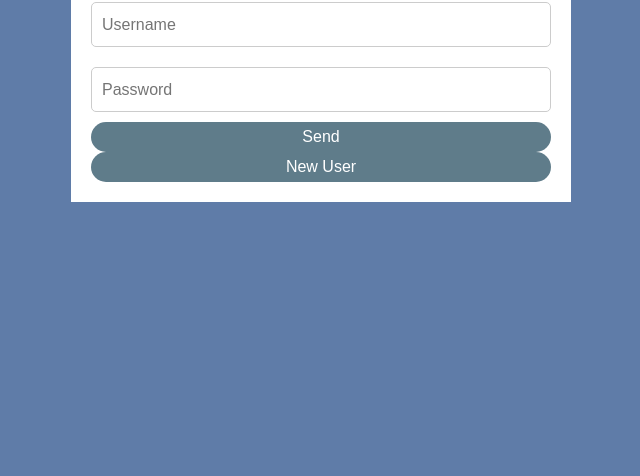
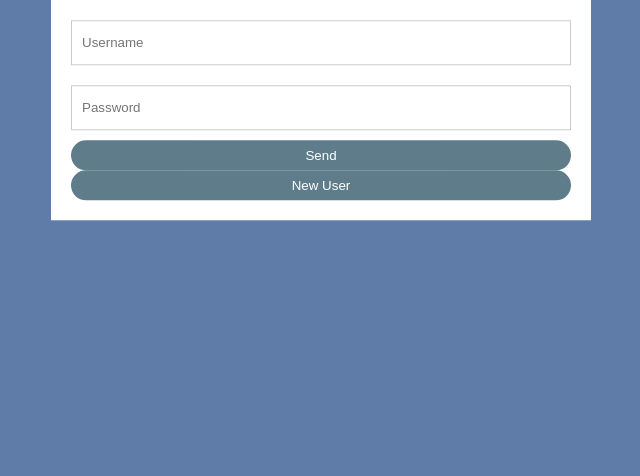
Before and after one commit to DieselCCT/MedicalAppointment, an Electron app: page login.html in a window 1280 px wide. Shown: the part 324-800 px from the top of the page, without its empty margins (319-959 px from the left). Drawn offline with Linux system fonts and the light colour scheme.

Commit message:
login css
css to login page

```diff
--- /dev/null
+++ b/login.css
@@ -0,0 +1,96 @@
+body {
+    margin: 0;
+    padding: 0;
+    background: black;
+    color: white;
+     font-family: 'Helvetica', 'Arial', 'Sans';
+    width: 20px;
+    height: 20px;
+    }
+    /* Elements with the ID "title" */
+    #title {
+        font-family: sans-serif;
+        color: #380B61;
+        margin-left: 10%;
+    }
+
+    /* Elements with the ID "subtitle" */
+    #subtitle {
+        font-family: sans-serif;
+        color: #380B61;
+        margin-left: 10%;
+        margin-top: 30px;
+    }
+
+    #check{
+        display: inline-block;
+    }
+
+
+    /* Elements of tag <body> */
+    body{
+        background-color: #F0F8FF;
+        font-family: sans-serif;
+        font-size: 1em;
+        color: #59429d;
+        margin-left: 36%;
+        margin-top: 2%;
+        justify-content: center;
+    }
+
+
+
+    /* Elements of class "field" */
+    .field {
+        margin-bottom: 1em;
+    }
+
+    /* Elements of class "field" of tag <label> */
+    .field label {
+        margin-bottom: 0.2em;
+        color: #59429d;
+        display: block;
+    }
+
+    body{
+        background-color: #5f7ca8;
+    }
+    form{
+        background-color: white;
+        max-width: 500px;
+        width: 70%;
+        padding: 20px;
+        position: absolute;
+        left: 50%;
+        top: 50%;
+        transform: translate(-50%,-50%);
+    }
+
+    form h3{
+
+       text-align: center;
+       color: #5f7ca8;
+       font-family: 'Franklin Gothic Medium', 'Arial Narrow', Arial, sans-serif;
+
+    }
+    form input[type=text],
+    form input[type=password]{
+        width: 100%;
+        height: 45px;
+        border: 1px solid #ccc;
+        padding-left: 10px;
+        margin: 10px 0 ;
+    }
+    form input[type=submit]{
+        width: 100%;
+        height: 30px;
+        cursor: pointer;
+        background-color: #5f7c8a;
+        color: white;
+        border:0;
+        border-radius: 30px;
+        transition: 1s;
+    }
+    form input[type=submit]:hover{
+        background-color: #4a5f6a;
+    }
--- a/login.html
+++ b/login.html
@@ -1,7 +1,7 @@
 <html>
 
 <head>
-    <link rel="stylesheet" type="text/css" href="webCam.css" media="screen">
+    <link rel="stylesheet" type="text/css" href="login.css" media="screen">
     <title> Login </title>
     <div id="list"></div>
 </head>
```
